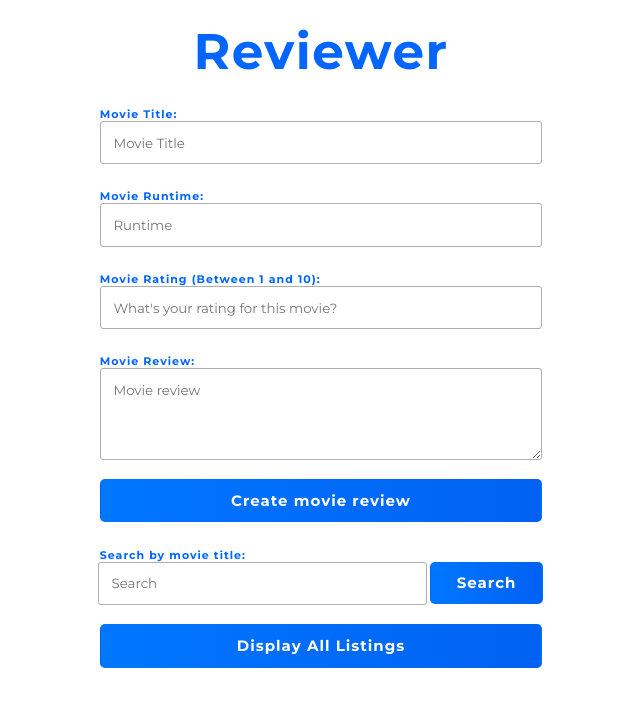
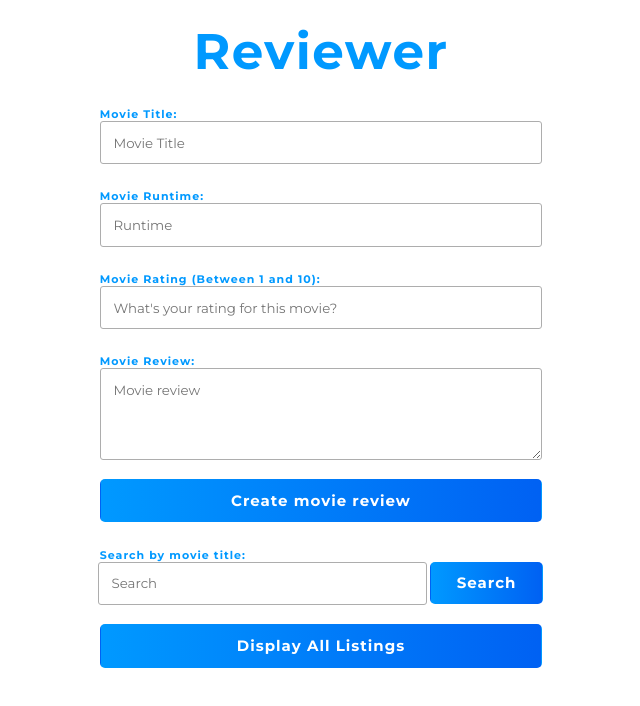
Before and after one commit to Jason-Pallone/SQL-orm-with-nodeJS-project, a website: page client/index.html in a window 1280 px wide. Shown: the whole page, without its empty margins (319-959 px from the left). Drawn offline with nearby package versions, Linux system fonts and the light colour scheme.

Commit message:
Trying a different color for labels and h elements

```diff
--- a/client/css/main.css
+++ b/client/css/main.css
@@ -77,7 +77,7 @@ h1 {
   text-align: center;
   letter-spacing: 1.5px;
   font-size: 40px;
-  color: rgb(0, 102, 255);
+  color: rgb(0, 153, 255); /*rgb(0, 102, 255);*/
   font-weight: bold;
 }
 
@@ -131,7 +131,7 @@ h1 {
 /* LABELS */
 
 label {
-  color: rgb(0, 102, 255);
+  color: rgb(0, 153, 255);
   display: block;
   width: 100%;
   margin-top: 6%;
@@ -143,7 +143,6 @@ label {
 
 .search-by-title-label {
   margin-left: 15%;
-  color: rgb(0, 102, 255);
 }
 
 
@@ -160,7 +159,7 @@ input, textarea {
 
 input:focus, textarea:focus {
   transition: .2s;
-  border-color: rgb(0, 102, 255);
+  border-color: rgb(0, 153, 255);
   outline: transparent;
 }
 
@@ -179,7 +178,7 @@ button {
   border-radius: 5px;
   font-weight: bolder;
   font-size: 15px;
-  background: linear-gradient(90deg, rgb(0, 119, 255), rgb(0, 97, 243));
+  background: linear-gradient(90deg, rgb(0, 153, 255), rgb(0, 97, 243));
   border: solid 1px transparent;
   margin: 5% auto auto auto;
   color: #fff;
@@ -262,7 +261,7 @@ li {
   margin: 2% 0 5% -10%;
   letter-spacing: .5px;
   font-weight: 500;
-  color:rgb(0, 119, 255);
+  color: rgb(0, 153, 255);
 }
 
 ul {
--- a/client/index.html
+++ b/client/index.html
@@ -6,7 +6,7 @@
     <script src="https://kit.fontawesome.com/2a0c07254d.js" crossorigin="anonymous"></script>
     <link rel="stylesheet" type="text/css" href="./css/main.css"></link>
     <link href="https://fonts.googleapis.com/css2?family=Montserrat:wght@300;400;500;700&display=swap" rel="stylesheet">
-    <title>Document</title>
+    <title>Reviewer</title>
 </head>
 <body>
   <div id="notification">
```
